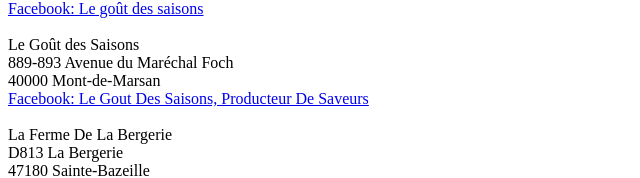
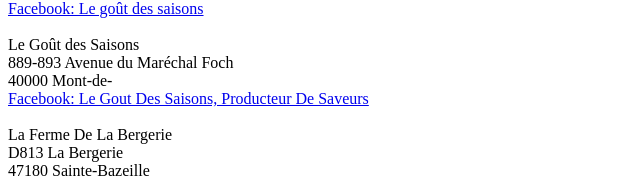
Before and after one commit to leocrapart/valerie-confiture-v-noel, a Vue app: page /points-de-vente in a window 1280 px wide. Shown: the part 152-330 px from the top of the page, without its empty margins (0-640 px from the left). Built offline with nearby package versions, Linux system fonts and the light colour scheme.

Commit message:
Update SellingPoint.vue

```diff
--- a/src/views/SellingPoint.vue
+++ b/src/views/SellingPoint.vue
@@ -54,7 +54,7 @@
                             nom: "Le Goût des Saisons",
                             site: "",
                             rue: "889-893 Avenue du Maréchal Foch",
-                            codePostal: "40000 Mont-de-Marsan",
+                            codePostal: "40000 Mont-de-",
                             reseauSocial: "Facebook: Le Gout Des Saisons, Producteur De Saveurs",
                             urlReseauSocial: "https://www.facebook.com/legoutdessaisons/",
                         },
```
